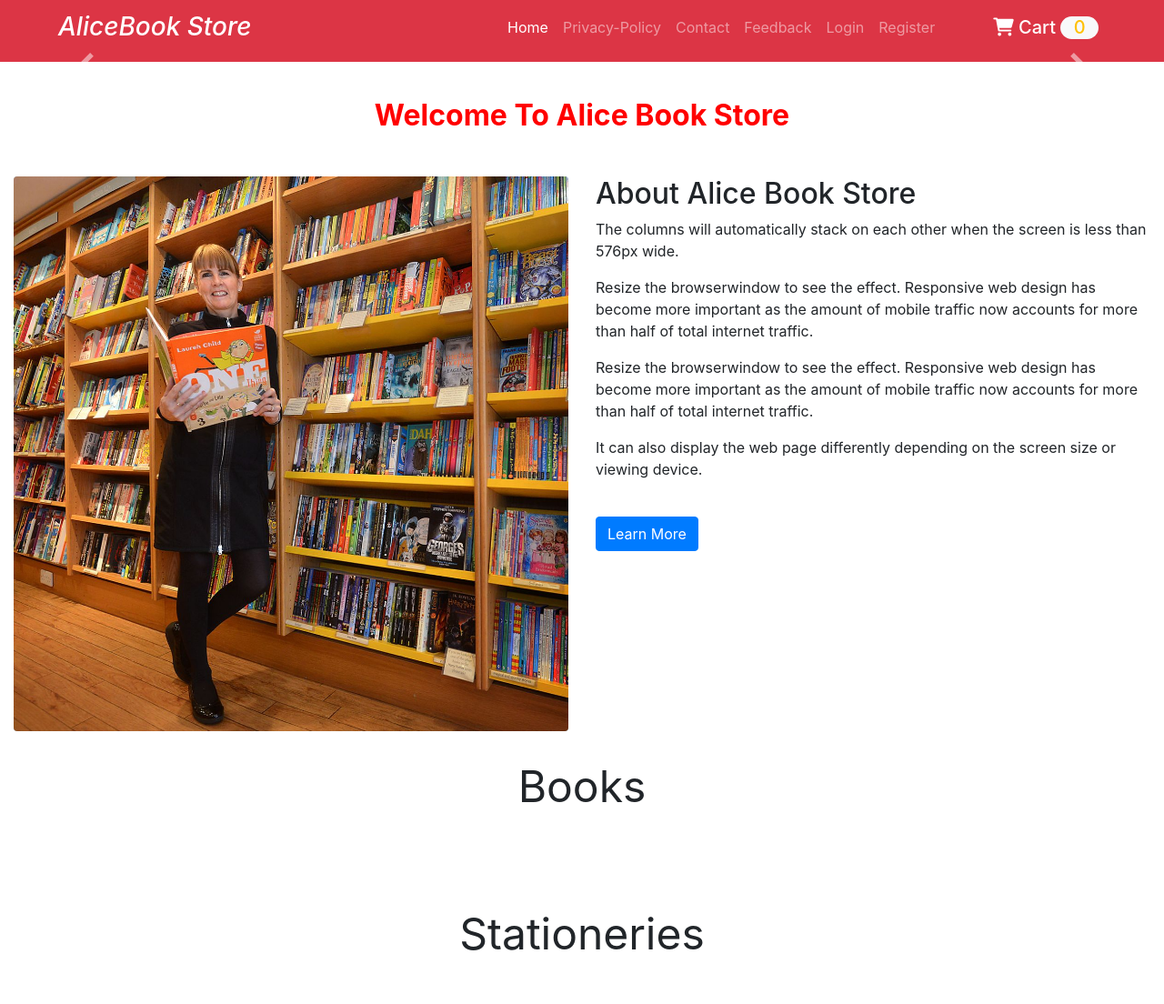
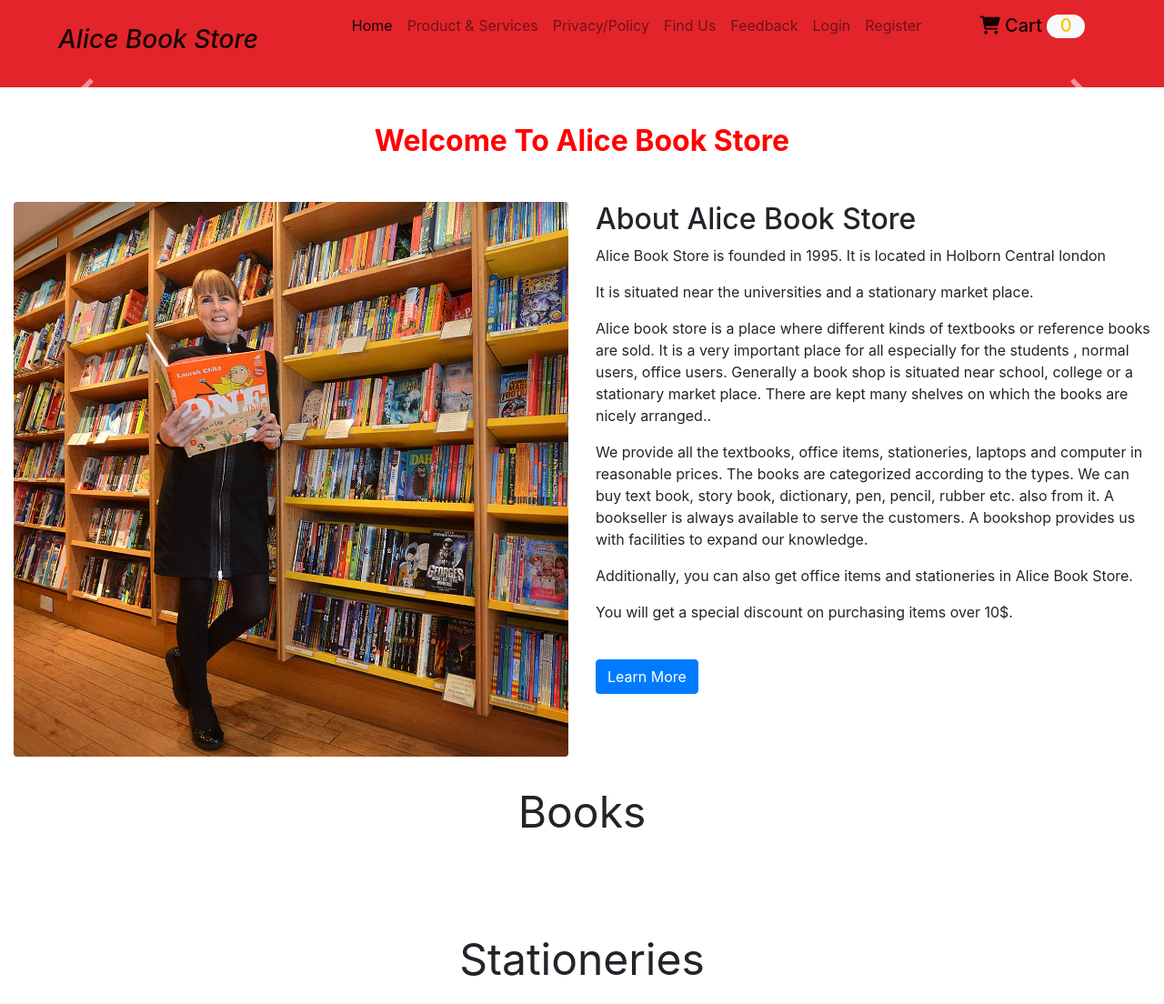
Before and after one commit to elishadhungana/alice_book_store, a PHP site: page / in a window 1280 px wide. Shown: the top 1104 px of the page at 91% size. Run offline with PHP 8.4, Linux system fonts and the light colour scheme; data that the repository does not hold is empty; some libraries are stand-ins or nearby versions.

Commit message:
new changes done

```diff
--- a/alicebooks.sql
+++ b/alicebooks.sql
@@ -20,6 +20,10 @@ OFFICE ITEM PRODUCT TABLE
 -----------------------------------
 CREATE TABLE `alicebooks`.`office_item_product` ( `id` INT NOT NULL AUTO_INCREMENT , `product_name` VARCHAR(255) NOT NULL , `product_price` VARCHAR(255) NOT NULL , `product_image` VARCHAR(255) NOT NULL , PRIMARY KEY (`id`)) ENGINE = InnoDB;
 
+CAROUSEL TABLE
+--------------------------------------
+CREATE TABLE `alicebooks`.`a` ( `id` INT NOT NULL AUTO_INCREMENT , `image_path` VARCHAR(255) NOT NULL , PRIMARY KEY (`id`)) ENGINE = InnoDB;
+
 FEEDBACK TABLE
 ----------------------------------
 CREATE TABLE `alicebooks`.`feedback` ( `id` INT NOT NULL AUTO_INCREMENT , `full_name` VARCHAR(255) NOT NULL , `email` VARCHAR(255) NOT NULL , `subject` VARCHAR(255) NOT NULL , `message` LONGTEXT NOT NULL , PRIMARY KEY (`id`)) ENGINE = InnoDB;
--- a/carousel.php
+++ b/carousel.php
@@ -11,7 +11,7 @@
   <meta charset="UTF-8">
   <meta http-equiv="X-UA-Compatible" content="IE=edge">
   <meta name="viewport" content="width=device-width, initial-scale=1.0">
-  <title>Document</title>
+  <title>Alice Book Store</title>
   <!-- Latest compiled and minified CSS -->
   <link rel="stylesheet" href="https://cdn.jsdelivr.net/npm/bootstrap@4.6.1/dist/css/bootstrap.min.css">
 </head>
--- a/cart/header.php
+++ b/cart/header.php
@@ -5,7 +5,7 @@
   <meta charset="UTF-8">
   <meta http-equiv="X-UA-Compatible" content="IE=edge">
   <meta name="viewport" content="width=device-width, initial-scale=1.0">
-  <title>Document</title>
+  <title>Alice Book Store</title>
   <link rel="stylesheet" href="../../AliceBooks/css/cart/style.css">
   <link href="../../AliceBooks/css/style.css" rel="stylesheet">
 
@@ -18,29 +18,32 @@
   <body>
 
     <header id="header">
-        <nav class="navbar navbar-expand-lg navbar-dark bg-danger">
+
+      <nav class="navbar navbar-expand-md navbar-light "  style="background-color: #E3242B; ">
         <a href="../../AliceBooks/index.php" class="navbar-brand">
             <h3 class="px-5">
-                    <!-- <i class="fas fa-shopping-basket"></i> AliceBook Store -->
-                    <i>AliceBook Store</i>
+              <!-- <img src="../images/alicelogo.png" alt="Girl in a jacket"> -->
+                <i>Alice Book Store</i>
             </h3>
         </a>
+	<div class="container-fluid padding">
+
+		<button class="navbar-toggler" type="button" data-toggle="collapse" data-target="#navbarResponsive">
+			<span class="navbar-toggler-icon"></span>
+		</button>
 		<div class="collapse navbar-collapse" id="navbarResponsive">
 			<ul class="navbar-nav ml-auto">
         <li class="nav-item active">
             <a class="nav-link" href="../../AliceBooks/index.php">Home</a>
         </li>
-
-                    <!-- <li class="nav-item">
-                        <a class="nav-link" href="../../AliceBooks/index.php">About</a>
-                    </li> -->
-
         <li class="nav-item">
-                        <a class="nav-link" href="../../AliceBooks/privacy-policy.php">Privacy-Policy</a>
+            <a class="nav-link" href="../../AliceBooks/products.php">Product & Services</a>
         </li>
-
         <li class="nav-item">
-                        <a class="nav-link" href="../../AliceBooks/contact.php">Contact</a>
+            <a class="nav-link" href="../../AliceBooks/privacy-policy.php">Privacy/Policy</a>
+        </li>
+        <li class="nav-item">
+            <a class="nav-link" href="../../AliceBooks/contact.php">Find Us</a>
         </li>
 
         <?php
@@ -99,9 +102,15 @@
             </div>
         </div>
       </ul>
+			</ul>
 		</div>
-
+	</div>
 </nav>
+        <!-- <nav class="navbar navbar-expand-lg navbar-dark bg-danger">
+            <a href="../../AliceBooks/index.php" class="navbar-brand">
+                <h3 class="px-5">
+                    <!-- <i class="fas fa-shopping-basket"></i> AliceBook Store -->
+                    <!--
     </header>
 
     <!-- bootstrap CDN JS-->
--- a/css/style.css
+++ b/css/style.css
@@ -7,9 +7,13 @@ html, body{
   color:#222;
 }
 
-.nav-link{
-  font-size: 1em !important;
+.nav-link li a:hover{
+  font-size: 1.1em !important;
+color: 	#FFFFFF;
+padding: inherit;
 }
+
+
 
 .display-7{
   font-family: 'Lobster Two', cursive;
--- a/feedback.php
+++ b/feedback.php
@@ -10,7 +10,7 @@
   <meta charset="UTF-8">
   <meta http-equiv="X-UA-Compatible" content="IE=edge">
   <meta name="viewport" content="width=device-width, initial-scale=1.0">
-  <title>Document</title>
+  <title>Alice Book Store</title>
   <style>
        section {
          padding: 50px;
--- a/index.php
+++ b/index.php
@@ -102,17 +102,16 @@
         </div>
         <div class="col-md-12 col-lg-6">
             <h2>About Alice Book Store</h2>
-            <p>The columns will automatically stack on each other when
-                the screen is less than 576px wide.</p>
-            <p>Resize the browserwindow to see the effect. Responsive web
-                design has become more important as the amount of mobile traffic now
-                accounts for more than half of total internet traffic.</p>
-            <p>Resize the browserwindow to see the effect. Responsive web
-                design has become more important as the amount of mobile traffic now
-                accounts for more than half of total internet traffic.</p>
+            <p>Alice Book Store is founded in 1995. It is located in Holborn Central london</p>
+          <p>  It is situated near the universities and a stationary market place. </p>
+            <p>Alice book store is a place where different kinds of textbooks or reference books are sold.
+               It is a very important place for all especially for the students , normal users, office users. Generally a book shop is situated near school, college or a stationary market place.
+              There are kept many shelves on which the books are nicely arranged..</p>
+              <p>We provide all the textbooks, office items, stationeries, laptops and computer in reasonable prices. The books are categorized according to the types. We can buy text book, story book, dictionary, pen, pencil, rubber etc. also from it. A bookseller is always available to serve the customers. A bookshop provides us with facilities to expand our knowledge.
 
-            <p>It can also display the web page differently depending on the
-                screen size or viewing device.</p>
+            <p>Additionally, you can also get office items and stationeries in Alice Book Store.</p>
+
+            <p>You will get a special discount on purchasing items over 10$.</p>
             <br>
             <a href="#" class="btn btn-primary">Learn More</a>
         </div>
@@ -195,14 +194,12 @@
     <div class="row padding">
         <div class="col-md-12 col-lg-6">
             <h2>Why choose Alice Book Store? </h2>
-            <p>We know that greatness in a disruptive era requires bold
-                ambition, curious talent and a culture that believes we're
-                smarter together.</p>
-            <p>We approach every challenge hostically, with best-in-class
-                expertise in data, creativity, media, technology, search, social and
-                more. We call this Alchemy. It has the power to build our clients'
-                brands and transform their business. And white it may seem like
-                magic, we've got it down to a science.
+            <p>10 % Special discount for all the students.</p>
+            <p>We provide all the textbooks, office items, stationeries, laptops and computer in reasonable prices.
+              We sell new books for readers of all ages and interests. Stop in to browse and get reading recommendations from our staff
+               Once you are a member of Alice Book Store, you will get a discount card and get offer of 5% extra on next purchase.
+               <p>We provide all the textbooks, office items, stationeries, laptops and computer in reasonable prices. The books are categorized according to the types. We can buy text book, story book, dictionary, pen, pencil, rubber etc. also from it. A bookseller is always available to serve the customers. A bookshop provides us with facilities to expand our knowledge.
+
             </p>
 
         </div>
--- a/login.php
+++ b/login.php
@@ -10,7 +10,7 @@
   <meta charset="UTF-8">
   <meta http-equiv="X-UA-Compatible" content="IE=edge">
   <meta name="viewport" content="width=device-width, initial-scale=1.0">
-  <title>Document</title>
+  <title>Alice Book Store</title>
   <style>
        p {
            color: red;
--- a/signup.php
+++ b/signup.php
@@ -10,7 +10,7 @@
   <meta charset="UTF-8">
   <meta http-equiv="X-UA-Compatible" content="IE=edge">
   <meta name="viewport" content="width=device-width, initial-scale=1.0">
-  <title>Document</title>
+  <title>Alice Book Store</title>
   <style>
        p {
            color: red;
@@ -38,7 +38,7 @@
             </div>
             <div class="col-xl-6">
               <div class="card-body p-md-5 text-black">
-                <h3 class="mb-5 text-uppercase">Student registration form</h3>
+                <h3 class="mb-5 text-uppercase">User Registration Form</h3>
                 <form action="includes/signup.inc.php" method="POST">
                 <div class="row">
                   <div class="col-md-6 mb-4">
```
Also changed, not shown: includes/feedback.inc.php (+12 -0 lines), privacy-policy.php (+6 -3 lines), products.php (added, +120 -0 lines), images/alicelogo.png. Lines whose indentation alone changed are shown as unchanged.
